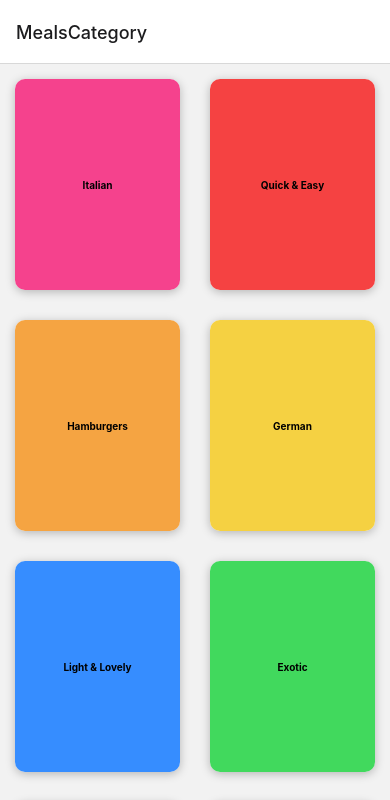
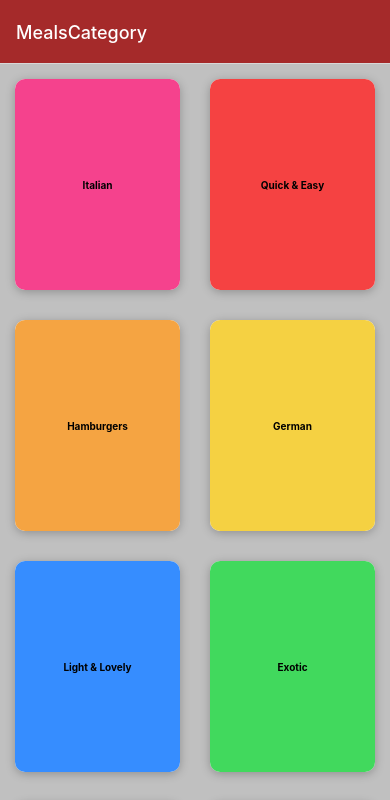
Before and after one commit to ibnunaufal/meals-app, a React Native app: screen / in a window 390 px wide. Shown: the top 800 px of the page. Built offline with nearby package versions, Linux system fonts and the light colour scheme.

Commit message:
improve header

```diff
--- a/App.js
+++ b/App.js
@@ -2,7 +2,7 @@ import { StatusBar } from "expo-status-bar";
 import { StyleSheet, Text, View } from "react-native";
 import CategoryScreen from "./screens/CategoryScreen";
 import { NavigationContainer } from "@react-navigation/native";
-import { createNativeStackNavigator } from '@react-navigation/native-stack'
+import { createNativeStackNavigator } from "@react-navigation/native-stack";
 import MealsOverview from "./screens/MealsOverview";
 
 const Stack = createNativeStackNavigator();
@@ -12,9 +12,25 @@ export default function App() {
     <>
       <StatusBar style="default" />
       <NavigationContainer>
-        <Stack.Navigator initialRouteName="MealsCategory">
+        <Stack.Navigator
+          screenOptions={{
+            headerStyle: { backgroundColor: "brown" },
+            headerTintColor: "white",
+            contentStyle: { backgroundColor: "silver" },
+          }}
+        >
           <Stack.Screen name="MealsCategory" component={CategoryScreen} />
-          <Stack.Screen name="MealsOverview" component={MealsOverview} />
+          <Stack.Screen
+            name="MealsOverview"
+            component={MealsOverview}
+            // options={({ route, navigation }) => {
+            //   const id = route.params.id;
+            //   console.log(id);
+            //   return {
+            //     title: id
+            //   };
+            // }}
+          />
         </Stack.Navigator>
       </NavigationContainer>
     </>
--- a/screens/MealsOverview.js
+++ b/screens/MealsOverview.js
@@ -1,6 +1,6 @@
 import { FlatList, StyleSheet, Text, View } from "react-native";
-import React from "react";
-import { MEALS } from "../data/dummy-data";
+import React, { useEffect, useLayoutEffect } from "react";
+import { MEALS, CATEGORIES } from "../data/dummy-data";
 import MealItem from "../components/MealItem";
 
 export default function MealsOverview({ navigation, route }) {
@@ -8,6 +8,19 @@ export default function MealsOverview({ navigation, route }) {
   const displayedMeals = MEALS.filter((item) => {
     return item.categoryIds.indexOf(id) >= 0;
   });
+
+  const catTitle = CATEGORIES.find((cat) => cat.id === id).title
+  useLayoutEffect(() => {
+    navigation.setOptions({
+      title: catTitle
+    })
+  })
+  // useEffect(()=> {
+  //   navigation.setOptions({
+  //     title: catTitle
+  //   })
+  // })
+
   function renderItem(item) {
     return (
       <MealItem
```
